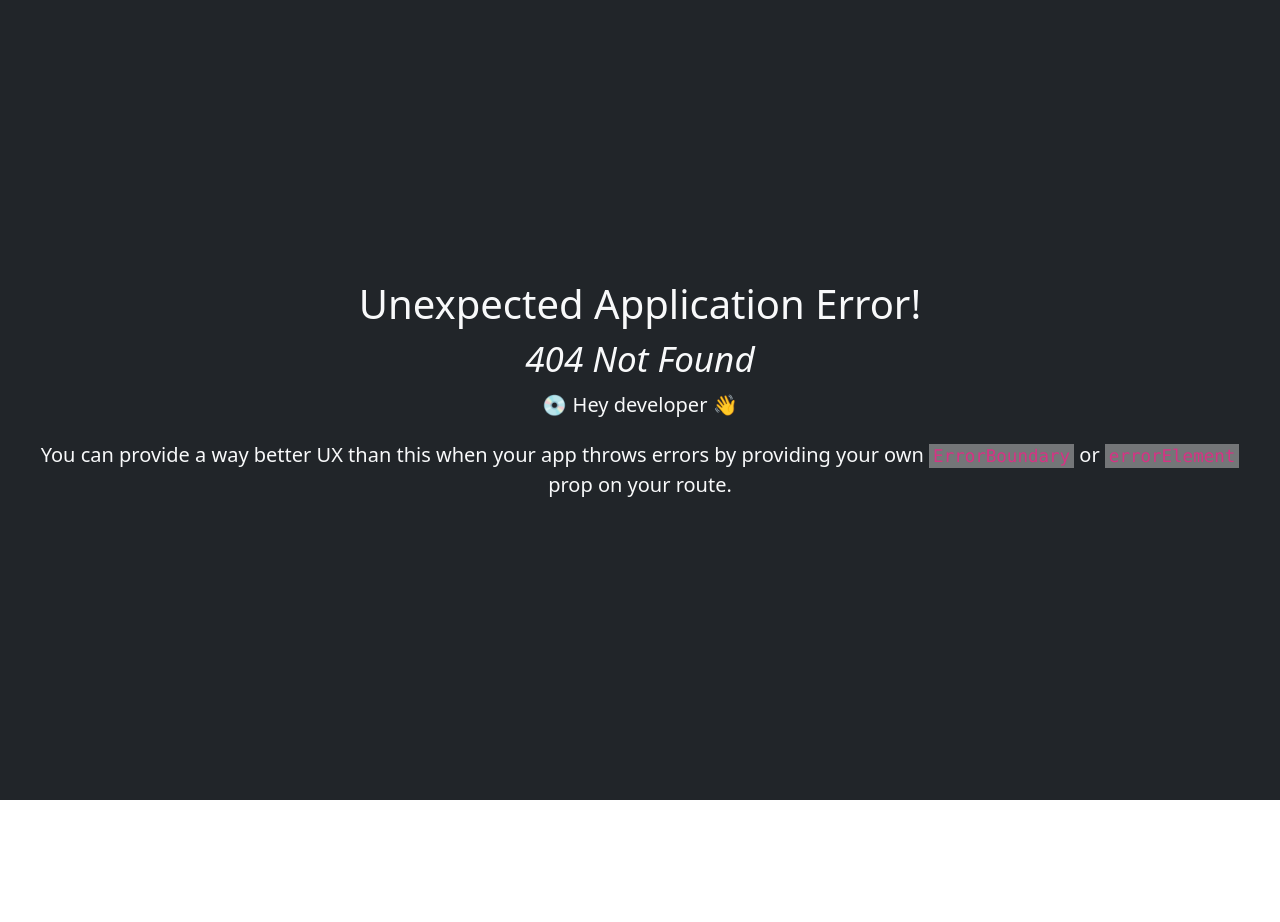
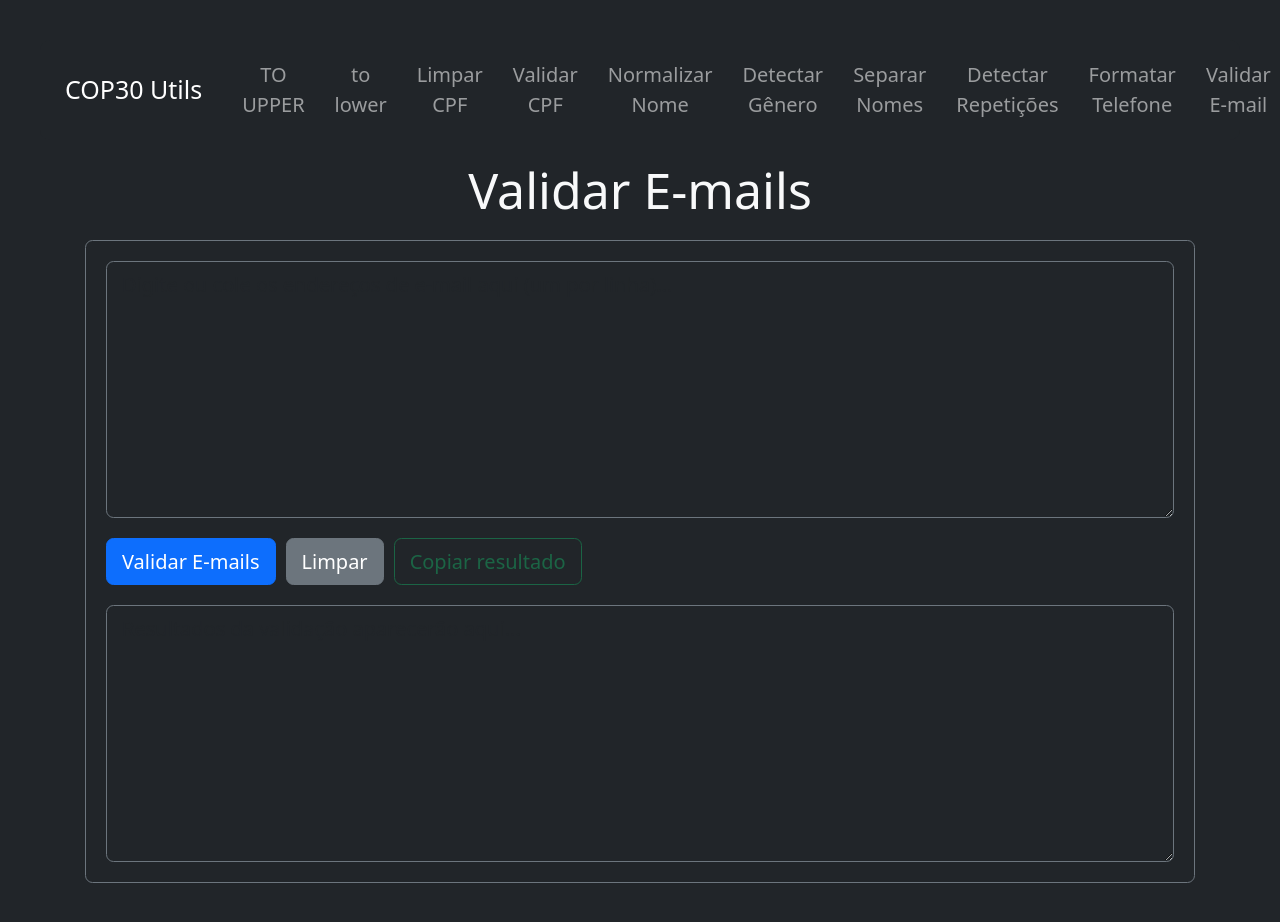
Before and after one commit to cleytonmuto/cop30utils, a React (Vite) app: page /validate-email in a window 1280 px wide. Before the commit this address had no page. Before the commit the page ends 800 px from the top, so only its background shows below. Built offline with nearby package versions, Linux system fonts and the light colour scheme.

Commit message:
feat: email format verification added

```diff
--- a/src/App.tsx
+++ b/src/App.tsx
@@ -49,6 +49,9 @@ function App() {
                             <Link className="nav-link" to="/format-phone">
                                 Formatar Telefone
                             </Link>
+                            <Link className="nav-link" to="/validate-email">
+                                Validar E-mail
+                            </Link>
                         </div>
                     </div>
                 </div>
--- a/src/main.tsx
+++ b/src/main.tsx
@@ -15,6 +15,7 @@ import GenderDetection from './pages/GenderDetection';
 import SplitNames from './pages/SplitNames';
 import DetectRepeats from './pages/DetectRepeats';
 import FormatPhone from './pages/FormatPhone';
+import ValidateEmail from './pages/ValidateEmail';
 
 const router = createBrowserRouter([
     {
@@ -31,6 +32,7 @@ const router = createBrowserRouter([
             { path: 'split-names', element: <SplitNames /> },
             { path: 'detect-repeats', element: <DetectRepeats /> },
             { path: 'format-phone', element: <FormatPhone /> },
+            { path: 'validate-email', element: <ValidateEmail /> },
         ],
     },
 ]);
--- a/src/pages/Home.tsx
+++ b/src/pages/Home.tsx
@@ -40,6 +40,9 @@ function Home() {
                 <li>
                     <Link to="/format-phone">Formatar Telefone</Link>
                 </li>
+                <li>
+                    <Link to="/validate-email">Validar E-mail</Link>
+                </li>
             </ul>
         </div>
     );
--- /dev/null
+++ b/src/pages/ValidateEmail.tsx
@@ -0,0 +1,109 @@
+import { useState } from 'react';
+
+function isValidEmail(email: string): boolean {
+    // Basic email validation regex
+    const emailRegex = /^[^\s@]+@[^\s@]+\.[^\s@]+$/;
+
+    // Additional checks
+    if (!email || email.trim() === '') return false;
+
+    const trimmedEmail = email.trim();
+
+    // Check if email matches the regex pattern
+    if (!emailRegex.test(trimmedEmail)) return false;
+
+    // Check for common invalid patterns
+    if (trimmedEmail.includes('..')) return false; // No consecutive dots
+    if (trimmedEmail.startsWith('.') || trimmedEmail.endsWith('.')) return false; // No leading/trailing dots
+    if (trimmedEmail.includes('@.') || trimmedEmail.includes('.@')) return false; // No dots around @
+
+    // Check length constraints
+    if (trimmedEmail.length > 254) return false; // RFC 5321 limit
+
+    // Split email into local and domain parts
+    const [localPart, domainPart] = trimmedEmail.split('@');
+
+    // Check local part (before @)
+    if (localPart.length === 0 || localPart.length > 64) return false; // RFC 5321 limit
+    if (localPart.startsWith('.') || localPart.endsWith('.')) return false;
+
+    // Check domain part (after @)
+    if (domainPart.length === 0 || domainPart.length > 253) return false;
+    if (domainPart.startsWith('.') || domainPart.endsWith('.')) return false;
+
+    return true;
+}
+
+function ValidateEmail() {
+    const [inputText, setInputText] = useState<string>('');
+    const [outputText, setOutputText] = useState<string>('');
+    const [copied, setCopied] = useState<boolean>(false);
+
+    const handleValidate = () => {
+        const lines = inputText.split(/\r?\n/);
+        const results = lines.map((line) => {
+            const trimmed = line.trim();
+            if (!trimmed) return '';
+
+            const isValid = isValidEmail(trimmed);
+            return `${trimmed} - ${isValid ? 'VÁLIDO' : 'INVÁLIDO'}`;
+        });
+        setOutputText(results.join('\n'));
+    };
+
+    const handleClear = () => {
+        setInputText('');
+        setOutputText('');
+        setCopied(false);
+    };
+
+    const handleCopy = async () => {
+        if (!outputText) return;
+        try {
+            await navigator.clipboard.writeText(outputText);
+            setCopied(true);
+            setTimeout(() => setCopied(false), 1500);
+        } catch {}
+    };
+
+    return (
+        <>
+            <h1 className="mb-3">Validar E-mails</h1>
+            <div className="card p-3 bg-dark text-light border-secondary">
+                <textarea
+                    className="form-control bg-dark text-light border-secondary"
+                    value={inputText}
+                    onChange={(e) => setInputText(e.target.value)}
+                    rows={8}
+                    style={{ width: '100%', resize: 'vertical' }}
+                    placeholder="Digite ou cole os endereços de e-mail aqui (um por linha)..."
+                />
+                <div className="mt-3 d-flex flex-wrap gap-2">
+                    <button className="btn btn-primary" onClick={handleValidate}>
+                        Validar E-mails
+                    </button>
+                    <button className="btn btn-secondary" onClick={handleClear}>
+                        Limpar
+                    </button>
+                    <button
+                        className="btn btn-outline-success"
+                        onClick={handleCopy}
+                        disabled={!outputText}
+                    >
+                        {copied ? 'Copiado!' : 'Copiar resultado'}
+                    </button>
+                </div>
+                <textarea
+                    className="form-control bg-dark text-light border-secondary mt-3"
+                    value={outputText}
+                    readOnly
+                    rows={8}
+                    style={{ width: '100%', resize: 'vertical', marginTop: 12 }}
+                    placeholder="Resultados da validação aparecerão aqui..."
+                />
+            </div>
+        </>
+    );
+}
+
+export default ValidateEmail;
```
